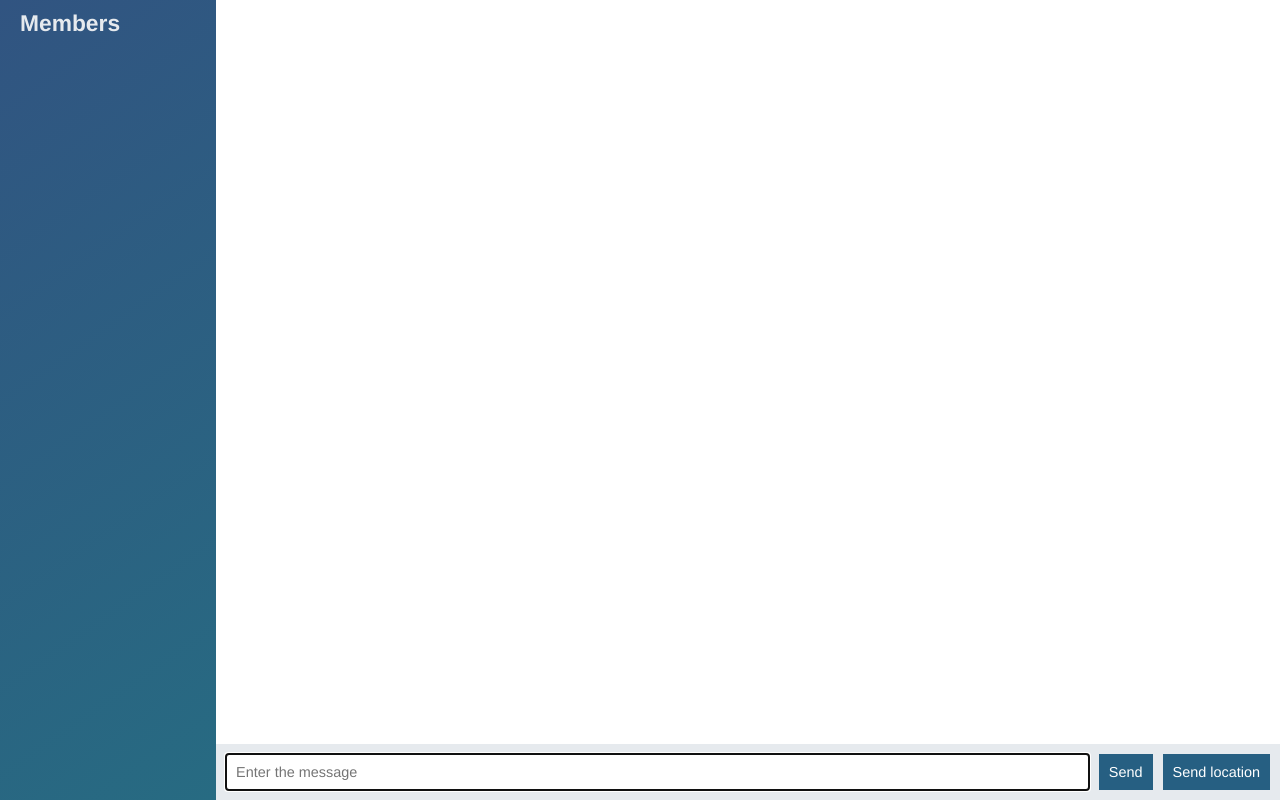
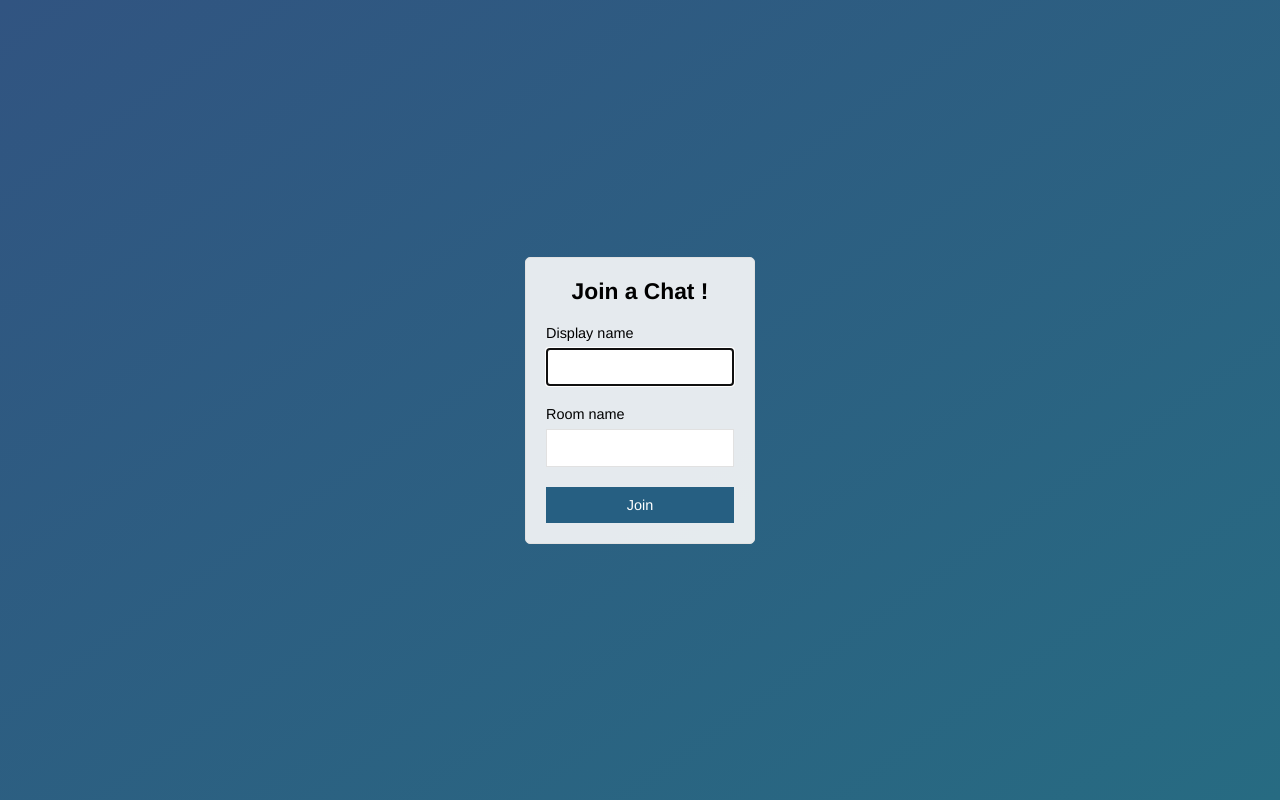
Before and after one commit to raghavanandan/Chat-App-using-Socket.io, a website: page public/index.html in a window 1280 px wide. Drawn offline with nearby package versions, Linux system fonts and the light colour scheme; no server answers.

Commit message:
Join a room

```diff
--- a/public/index.html
+++ b/public/index.html
@@ -2,58 +2,28 @@
 <html>
   <head>
     <meta charset="utf-8">
-    <title>Chat App</title>
+    <meta name="viewport" content="width=device-width, initial-scale=1, user-scalable=no">
+    <title>Join a room</title>
     <link rel="stylesheet" href="/css/styles.css">
   </head>
-  <body class="chat">
-
-    <div class="chat__sidebar">
-      <h3>Members</h3>
-      <div id="users"></div>
+  <body class="centered-form">
+    <div class="centered-form__form">
+      <form action="/chat.html">
+        <div class="form-field">
+          <h3>Join a Chat !</h3>
+        </div>
+        <div class="form-field">
+          <label>Display name</label>
+          <input type="text" name="name" autofocus />
+        </div>
+        <div class="form-field">
+          <label>Room name</label>
+          <input type="text" name="room" />
+        </div>
+        <div class="form-field">
+          <button>Join</button>
+        </div>
+      </form>
     </div>
-
-    <div class="chat__main">
-      <ol id="convo" class="chat__messages"></ol>
-
-      <div class="chat__footer">
-        <form id="chat-form">
-          <input type="text" name="message" placeholder="Enter the message" autofocus autocomplete="off"/>
-          <button>Send</button>
-        </form>
-        <button id="location">Send location</button>
-      </div>
-    </div>
-
-    <script id="message-template" type="text/template">
-      <li class="message">
-        <div class="message__title">
-          <h4>{{from}}</h4>
-          <span>{{createdAt}}</span>
-        </div>
-        <div class="message__body">
-          <p>{{text}}</p>
-        </div>
-      </li>
-    </script>
-
-    <script id="location-message-template" type="text/template">
-      <li class="message">
-        <div class="message__title">
-          <h4>{{from}}</h4>
-          <span>{{createdAt}}</span>
-        </div>
-        <div class="message__body">
-          <p>
-            <a href="{{url}}" target="_blank">My current location</a>
-          </p>
-        </div>
-      </li>
-    </script>
-
-    <script src="/socket.io/socket.io.js"></script>
-    <script src="/js/libs/jquery.js"></script>
-    <script src="/js/libs/moment.js"></script>
-    <script src="/js/libs/mustache.js"></script>
-    <script src="/js/client.js"></script>
   </body>
 </html>
```
Also changed, not shown: public/chat.html (added, +60 -0 lines).
